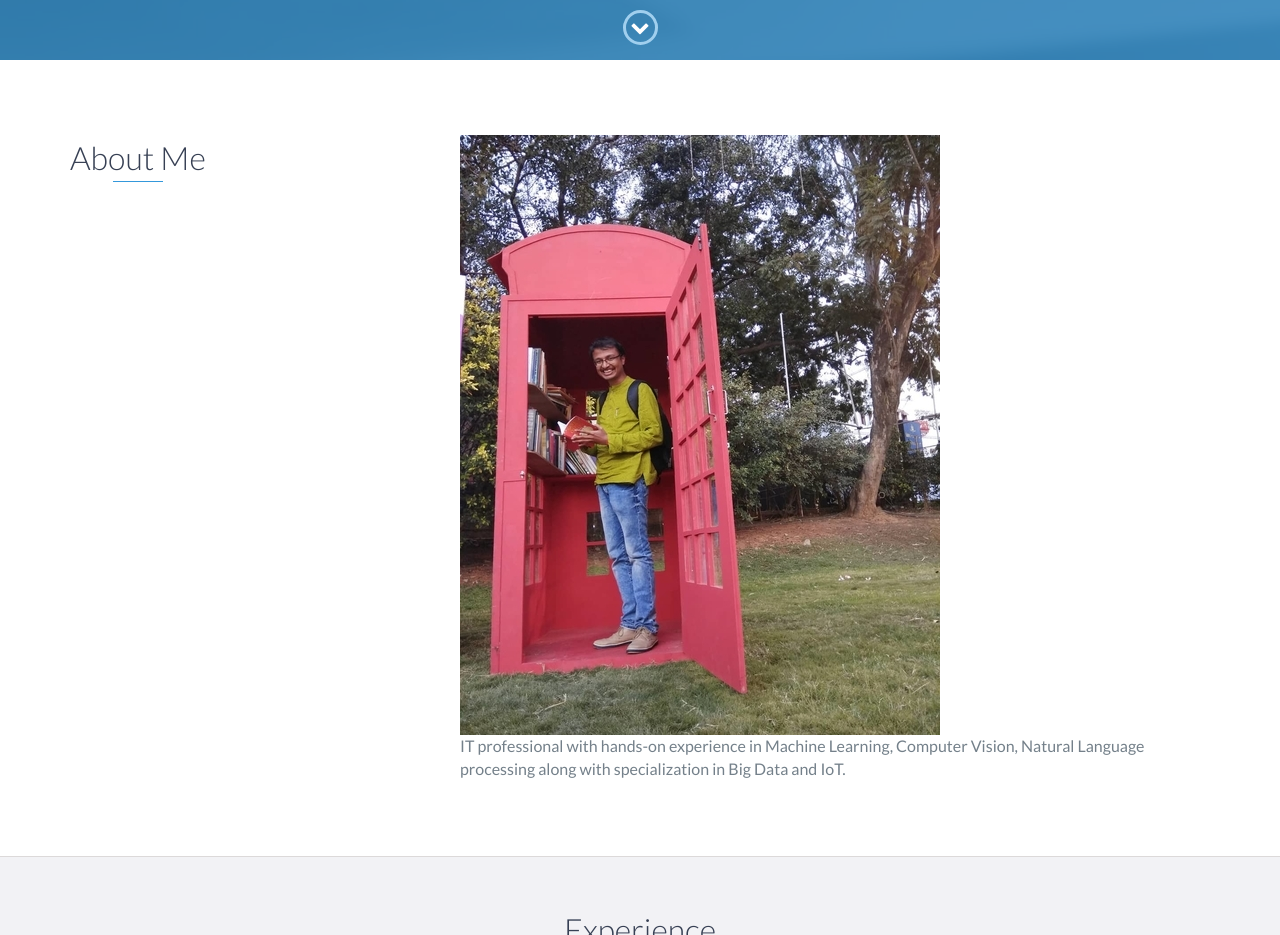
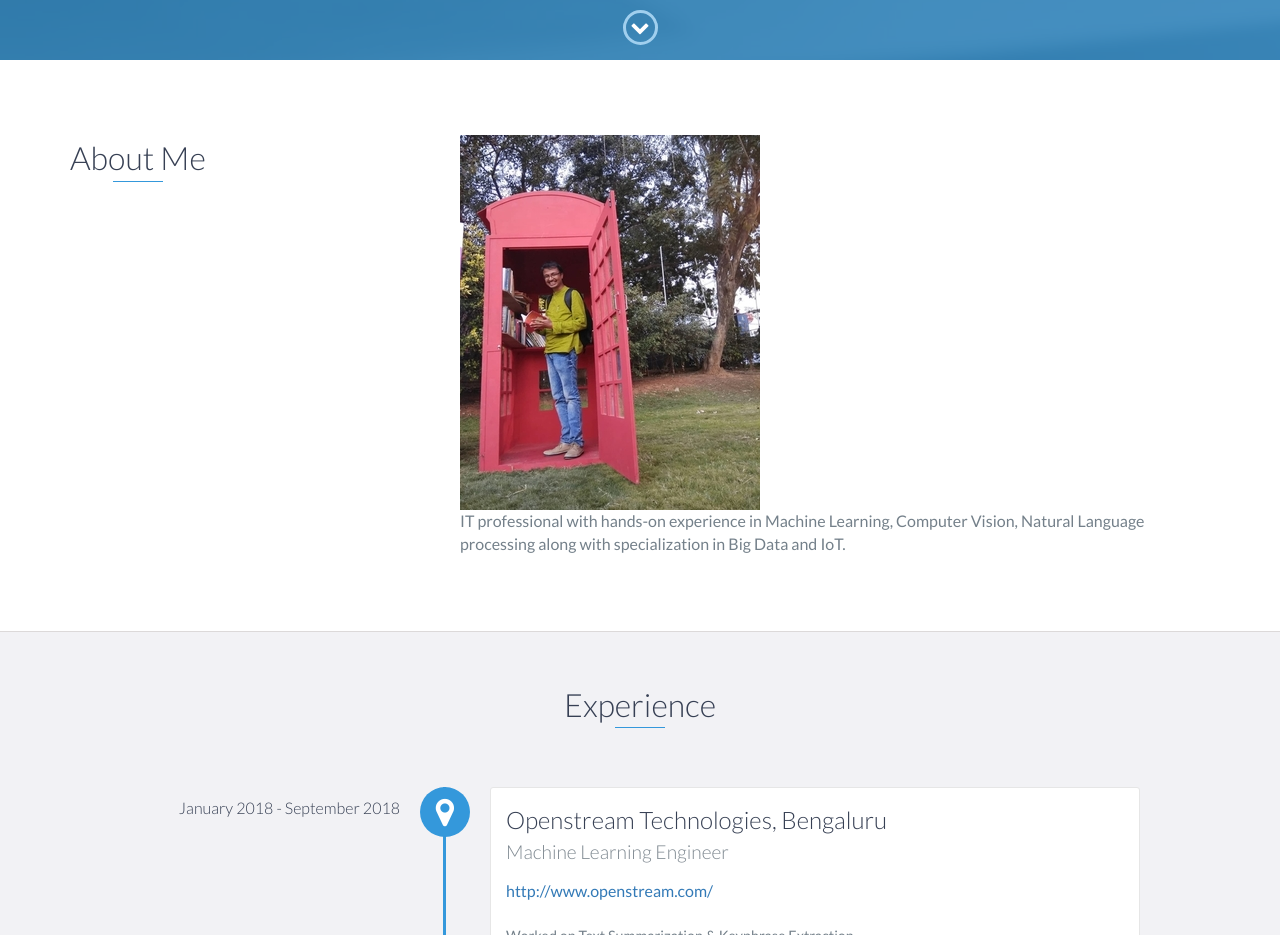
Before and after one commit to sachinprabhu007/sachinprabhu007.github.io, a website: page index.html in a window 1280 px wide. Shown: the part 740-1675 px from the top of the page. Drawn offline with nearby package versions, Linux system fonts and the light colour scheme.

Commit message:
edit about image

```diff
--- a/index.html
+++ b/index.html
@@ -74,7 +74,7 @@
                     <h2 class="heading">About Me</h2>
                 </div>
                 <div class="col-md-8">
-                    <img src="images\resize_sachin_prabhu.jpg" alt="Sachin Prabhu">
+                    <img src="images\about_image.jpg" alt="Sachin Prabhu">
                     <br>
                     <p>
                         IT professional with hands-on experience in Machine Learning,
```
Also changed, not shown: images/about_image.jpg (added).
